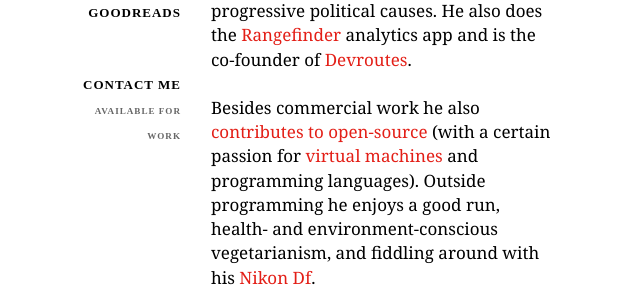
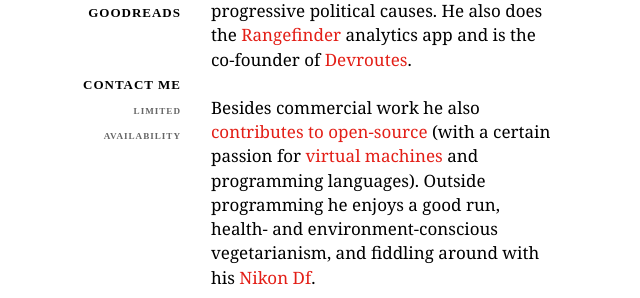
Before and after one commit to dirk/dirk.to, a Jekyll site: the page built from index.html, in a window 1280 px wide. Shown: the part 462-760 px from the top of the page, without its empty margins (329-969 px from the left). Built offline with Jekyll 4.4.1, drawn with Linux system fonts in a browser that asks for light colours; Markdown is read by kramdown in place of the engine named in the settings; comment, search, counter and statistics services are not loaded.

Commit message:
Work update

```diff
--- a/index.html
+++ b/index.html
@@ -52,7 +52,7 @@ description: "Home of Dirk Gadsden, a web developer."
             //-->
             //]]>
             </script><br />
-            <small>AVAILABLE FOR WORK</small>
+            <small>LIMITED AVAILABILITY</small>
 
           </div>
         </div>
```
